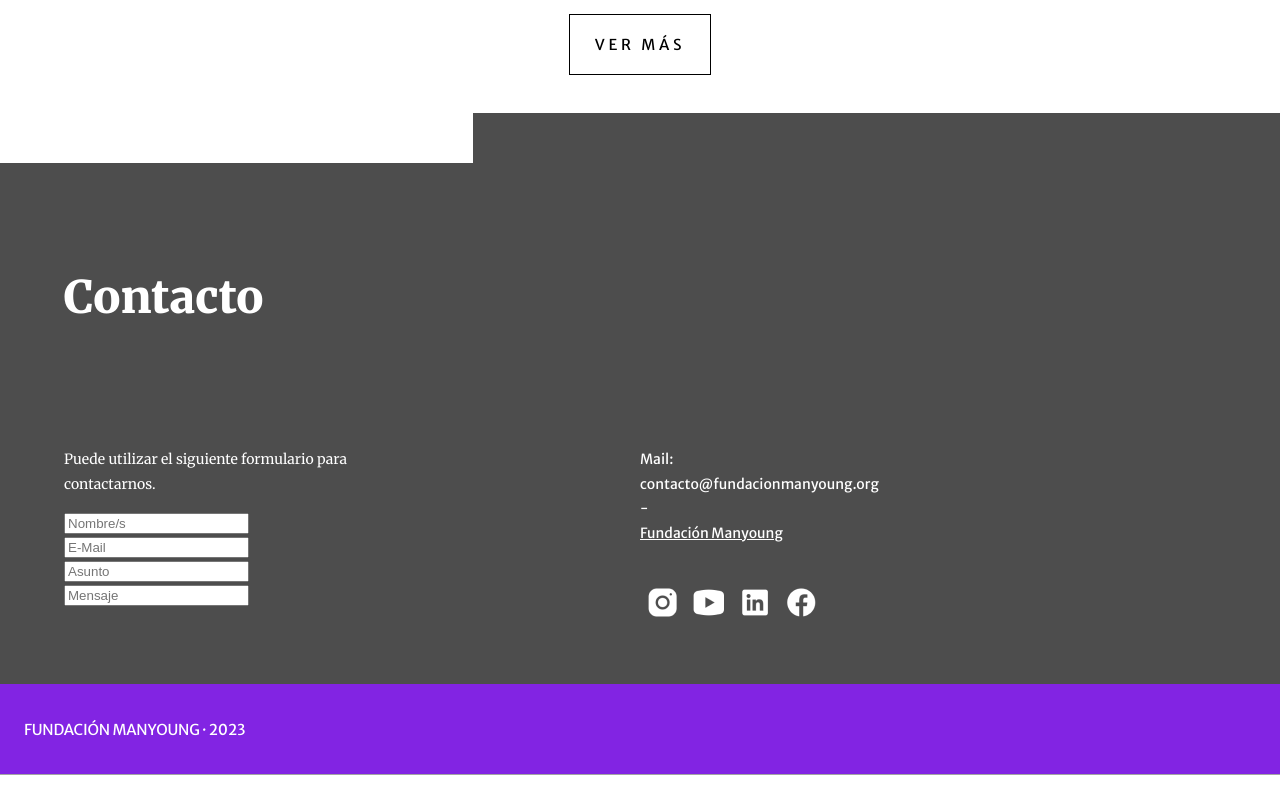
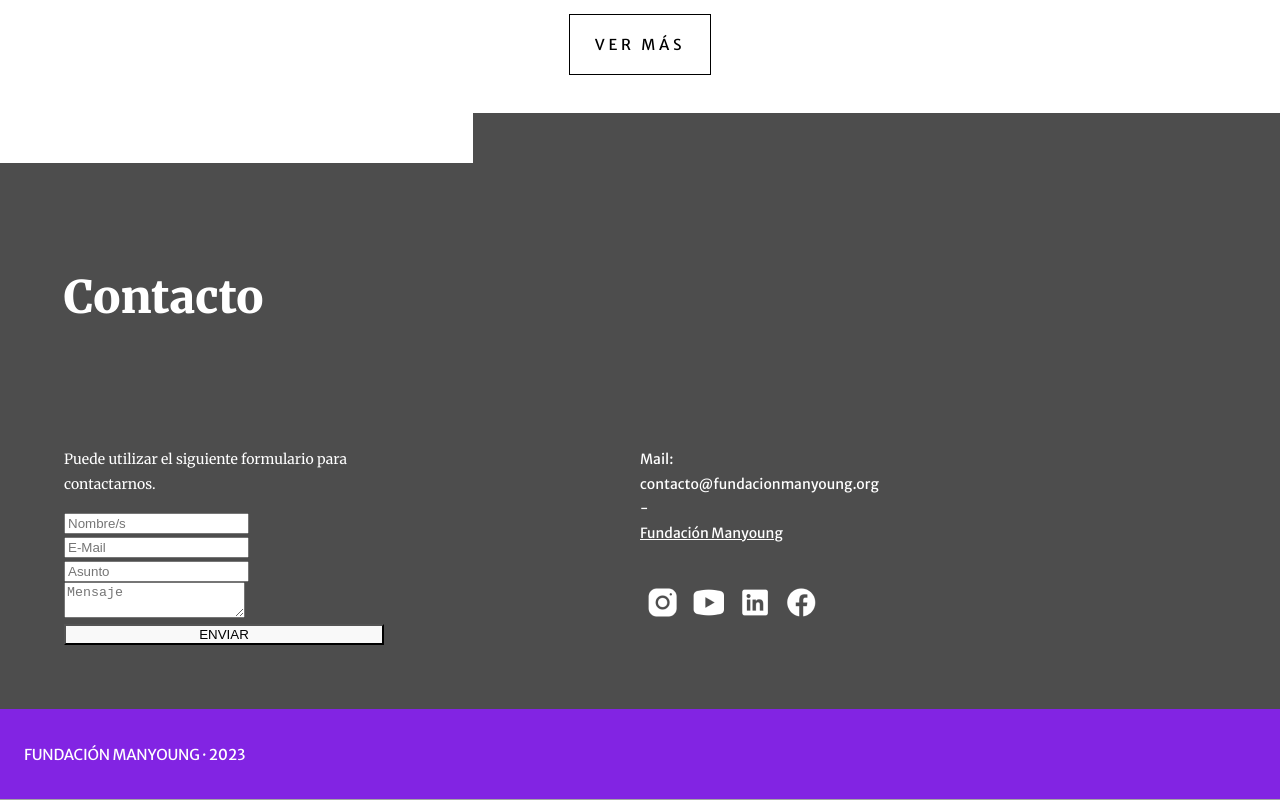
Before and after one commit to AAlejof/WWII-ComfortWomen, a React (Vite) app in the folder client/: page / in a window 1280 px wide. Shown: the part 4066-4866 px from the top of the page. Before the commit the page ends 4841 px from the top, so only its background shows below. Built offline with nearby package versions, Linux system fonts and the light colour scheme.

Commit message:
add clasNames and button

```diff
--- a/client/src/components/Contact/contactForm/ContactForm.jsx
+++ b/client/src/components/Contact/contactForm/ContactForm.jsx
@@ -7,11 +7,16 @@ const ContactForm = () => {
             <div className={style.formContainer}>
                 <p className={style.formP}>Puede utilizar el siguiente formulario para contactarnos.</p>
                 <form action="">
-                    <input type="text" placeholder="Nombre/s" />
-                    <input type="text" placeholder="E-Mail" />
-                    <input type="text" placeholder="Asunto" />
-                    <input type="text" placeholder="Mensaje" />
+                    <div className={style.formDiv}>
+                        <input className={style.formInput} type="text" id='name' placeholder="Nombre/s" autoComplete='on' />
+                        <input className={style.formInput} type="text" id='mail' placeholder="E-Mail" />
+                        <input className={style.formInput} type="text" id='about' placeholder="Asunto" />
+                        <textarea className={style.bigBoxInput} type="text" id='message' placeholder="Mensaje" />
+                    </div>
                 </form>
+                <button className={style.btnDiv}>
+                    ENVIAR
+                </button>
             </div>
         </>
     )
```
